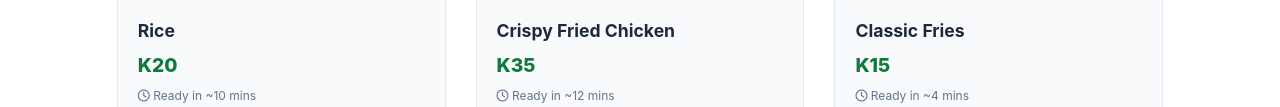
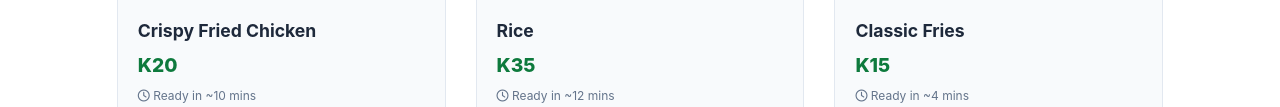
Before and after one commit to steven-pascal/chefhub, a website: page index.html in a window 1280 px wide. Shown: the part 1652-1759 px from the top of the page. Drawn offline with Linux system fonts and the light colour scheme; files whose address does not match are found by name.

Commit message:
Update index.html

```diff
--- a/index.html
+++ b/index.html
@@ -285,8 +285,8 @@
             { id: 1, name: "Chicken & Nshima", price: 40, prep: 5, img: "./images/chickenNshima.jpg" },
             { id: 2, name: "Grilled Fish & Nshima", price: 45, prep: 5, img: "./nshimaFish.jpg" },
             { id: 3, name: "Beef & Nshima", price: 35, prep: 5, img: "./images/beefNshima.jpg" },
-            { id: 4, name: "Rice", price: 20, prep: 10, img: "./images/chickenNshima.jpg" },
-            { id: 5, name: "Crispy Fried Chicken", price: 35, prep: 12, img: "./images/rice.jpg" },
+            { id: 4, name: "Crispy Fried Chicken", price: 20, prep: 10, img: "./images/chickenNshima.jpg" },
+            { id: 5, name: "Rice", price: 35, prep: 12, img: "./images/rice.jpg" },
             { id: 6, name: "Classic Fries", price: 15, prep: 4, img: "./images/chips.jpg" },
             { id: 7, name: "Delicious Shawama", price: 40, prep: 10, img: "./images/shawama.jpg" },
             { id: 8, name: "Special Pizza", price: 110, prep: 10, img: "./images/pizzaaa.jpg" },
```
